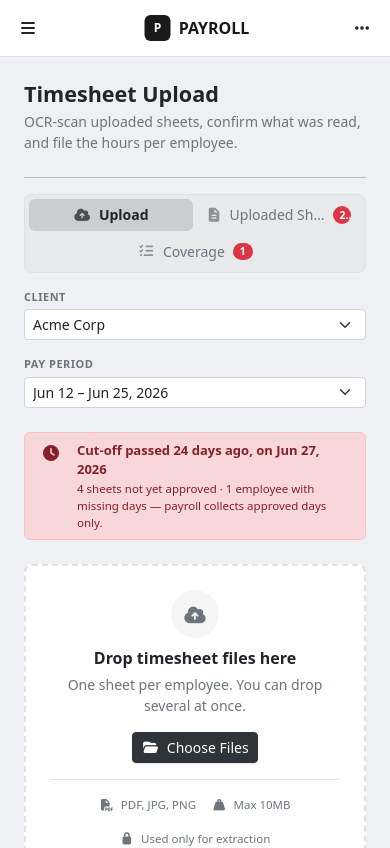
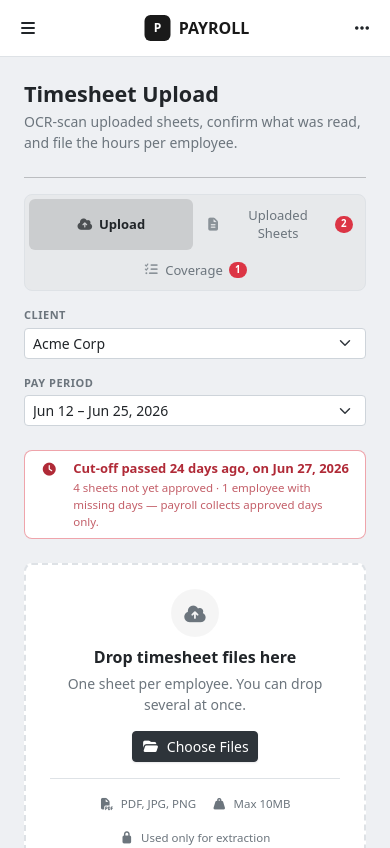
Before and after one commit to melchie04/payroll-system, a React (Vite) app in the folder frontend/: page /timesheet in a window 390 px wide. Shown: the top 848 px of the page. Built offline with nearby package versions, Linux system fonts and the light colour scheme.

Commit message:
Update: Clean timesheet folder pages

```diff
--- a/frontend/src/assets/scss/_nav.scss
+++ b/frontend/src/assets/scss/_nav.scss
@@ -460,13 +460,17 @@
   text-overflow: ellipsis;
 }
 
-// Mobile: two per row, filling the tray.
+// Mobile: two per row, filling the tray. Half a tray is narrower than a label
+// like "Uploaded Sheets" or "Roles & Permissions" at the desktop size, so the
+// metrics tighten a step here to buy those labels the room to sit on one line.
 @media (max-width: 575.98px) {
   .tabs-nav-item {
     flex: 0 0 calc(50% - 0.125rem);
     max-width: calc(50% - 0.125rem);
-    padding-left: 0.6rem;
-    padding-right: 0.6rem;
+    gap: 0.375rem;
+    padding: 0.45rem 0.5rem;
+    font-size: 0.8125rem;
+    white-space: normal;
   }
 
   // With an odd number of tabs the last one would sit alone in a half-empty
@@ -474,6 +478,20 @@
   .tabs-nav-item:last-child:nth-child(odd) {
     flex-basis: 100%;
     max-width: 100%;
+  }
+
+  // Wrapping rather than clipping. A label that still cannot fit breaks to a
+  // second line, instead of trailing an ellipsis into the count beside it.
+  .tabs-nav-item > span {
+    overflow: visible;
+    text-overflow: clip;
+  }
+
+  // The icon and the count are fixed marks either side of the label, so the
+  // label is the only part that gives way when the row runs short.
+  .tabs-nav-item > i,
+  .tabs-nav-item > .badge {
+    flex-shrink: 0;
   }
 }
 
--- a/frontend/src/assets/scss/_timesheet.scss
+++ b/frontend/src/assets/scss/_timesheet.scss
@@ -63,6 +63,62 @@
 // margin would lift it out of line with them.
 .ts-toolbar .tabs-nav {
   margin-bottom: 0;
+}
+
+// Cut-off notice. A filled panel this wide turns the whole page red, so the tone
+// is carried by the border, the icon and the headline instead, and the fill stays
+// on the same surface the cards use. Weight comes from the border and the bold
+// first line rather than from the area of colour.
+.ts-notice {
+  border: 1px solid var(--bs-border-color);
+  border-radius: 0.5rem;
+  background-color: #fff;
+  color: var(--bs-body-color);
+}
+
+// The icon is the one place the tone runs at full strength: it is small enough to
+// stay a marker rather than a wash.
+.ts-notice-icon {
+  font-size: 0.8125rem;
+}
+
+// Inside a card the white fill would match the card exactly and leave the border
+// floating, so a notice nested in one takes the faintest tint of its own hue.
+.card .ts-notice {
+  background-color: rgba(0, 0, 0, 0.015);
+}
+
+// The supporting line is the same hue held back, so the two lines read as one
+// notice rather than a heading with unrelated grey text beneath it.
+.ts-notice-sub {
+  opacity: 0.75;
+}
+
+.ts-notice-danger {
+  border-color: rgba(220, 53, 69, 0.45);
+  color: #b02a37;
+}
+
+.ts-notice-warning {
+  border-color: rgba(217, 119, 6, 0.45);
+  color: #b45309;
+}
+
+.ts-notice-secondary {
+  border-color: var(--bs-border-color);
+  color: #495057;
+}
+
+.ts-notice-success {
+  border-color: rgba(25, 135, 84, 0.45);
+  color: #146c43;
+}
+
+// Amber body text. Bootstrap's warning is a fill colour, and at the 11.5px these
+// notes are set in it drops well under the contrast floor on a white row. Text
+// carrying a warning takes the darker amber instead; the fill keeps the bright one.
+.ts-warn {
+  color: #b45309;
 }
 
 // Dropzone. Sits on the card surface rather than the page plane, so it reads as
@@ -278,6 +334,44 @@
   color: #adb5bd;
 }
 
+// On the dark surface the same hues would sit too close to the background, so
+// each tone steps up to the lighter member of its pair.
+[data-bs-theme="dark"] .ts-notice {
+  background-color: var(--app-dark-surface);
+  border-color: var(--app-dark-border);
+  color: var(--app-dark-text);
+}
+
+[data-bs-theme="dark"] .card .ts-notice {
+  background-color: rgba(255, 255, 255, 0.03);
+}
+
+[data-bs-theme="dark"] .ts-notice-danger {
+  border-color: rgba(220, 53, 69, 0.4);
+  color: #ea868f;
+}
+
+[data-bs-theme="dark"] .ts-notice-warning {
+  border-color: rgba(255, 193, 7, 0.35);
+  color: #ffda6a;
+}
+
+[data-bs-theme="dark"] .ts-notice-secondary {
+  border-color: var(--app-dark-border);
+  color: var(--app-dark-text-muted);
+}
+
+[data-bs-theme="dark"] .ts-notice-success {
+  border-color: rgba(25, 135, 84, 0.35);
+  color: #75b798;
+}
+
+// The problem inverts on the dark surface: the darker amber disappears into it,
+// so the tone lifts rather than deepens.
+[data-bs-theme="dark"] .ts-warn {
+  color: #ffda6a;
+}
+
 // Stacked rows on mobile give each cell a full-width line already, so the
 // minimum cell width would only force horizontal overflow.
 @media (max-width: 767.98px) {
--- a/frontend/src/components/timesheet/TimesheetCoverage.jsx
+++ b/frontend/src/components/timesheet/TimesheetCoverage.jsx
@@ -67,7 +67,7 @@ export function TimesheetCoverage({ rows = [], period, onUploadFor }) {
                 <Td>
                   {r.covered || <span className="text-muted">&mdash;</span>}
                   {r.gap && (
-                    <div className="text-warning" style={{ fontSize: 11.5 }}>
+                    <div className="ts-warn" style={{ fontSize: 11.5 }}>
                       Missing {r.gap}
                     </div>
                   )}
--- a/frontend/src/components/timesheet/TimesheetFiles.jsx
+++ b/frontend/src/components/timesheet/TimesheetFiles.jsx
@@ -144,13 +144,13 @@ export function TimesheetFiles({ files = [] }) {
           ) : (
             <>
               {clean.length > 0 && (
-                <div className="alert alert-success d-flex flex-column flex-sm-row align-items-sm-center gap-2 gap-sm-3 mx-3 mt-3 mb-0 py-2 px-3">
-                  <i className="fas fa-circle-check flex-shrink-0"></i>
+                <div className="ts-notice ts-notice-success d-flex flex-column flex-sm-row align-items-sm-center gap-2 gap-sm-3 mx-3 mt-3 mb-3 py-2 px-3">
+                  <i className="fas fa-circle-check ts-notice-icon flex-shrink-0"></i>
                   <div className="flex-grow-1" style={{ fontSize: "0.8125rem" }}>
                     <strong>
                       {clean.length} sheet{clean.length === 1 ? "" : "s"} with nothing flagged
                     </strong>
-                    <div style={{ fontSize: 11.5 }}>
+                    <div className="ts-notice-sub" style={{ fontSize: 11.5 }}>
                       Names matched, signatures present, totals agree with the handwritten figures.
                     </div>
                   </div>
@@ -187,7 +187,7 @@ export function TimesheetFiles({ files = [] }) {
                       )}
                       {duplicates.has(f.id) && (
                         <div
-                          className="text-warning d-flex align-items-center gap-1"
+                          className="ts-warn d-flex align-items-center gap-1"
                           style={{ fontSize: 11.5 }}
                           title={`Same days as ${duplicates
                             .get(f.id)
--- a/frontend/src/pages/timesheet/Timesheet.jsx
+++ b/frontend/src/pages/timesheet/Timesheet.jsx
@@ -124,11 +124,11 @@ export default function Timesheet() {
       </section>
 
       {showCutOff && (
-        <div className={`alert alert-${cutOffTone} d-flex align-items-start gap-3 py-2 px-3 mb-4`}>
-          <i className="fas fa-clock flex-shrink-0 mt-1"></i>
+        <div className={`ts-notice ts-notice-${cutOffTone} d-flex align-items-start gap-3 py-2 px-3 mb-4`}>
+          <i className="fas fa-clock ts-notice-icon flex-shrink-0 mt-1"></i>
           <div style={{ fontSize: "0.8125rem" }}>
             <strong>{cutOffHeadline}</strong>
-            <div style={{ fontSize: 11.5 }}>
+            <div className="ts-notice-sub" style={{ fontSize: 11.5 }}>
               {unapproved > 0 && `${unapproved} sheet${unapproved === 1 ? "" : "s"} not yet approved`}
               {unapproved > 0 && gaps > 0 && " · "}
               {gaps > 0 && `${gaps} employee${gaps === 1 ? "" : "s"} with missing days`}
--- a/frontend/src/pages/timesheet/TimesheetReview.jsx
+++ b/frontend/src/pages/timesheet/TimesheetReview.jsx
@@ -608,7 +608,7 @@ function TimesheetReviewForm({ file, files, onBack, onApprove, onSave, onReject
                       <Td>
                         {schedule ? (
                           <span
-                            className={rowLate(row, schedule) > 0 ? "fw-semibold text-warning" : "text-muted"}
+                            className={rowLate(row, schedule) > 0 ? "fw-semibold ts-warn" : "text-muted"}
                             title={`In at ${row.amIn || "—"} against a ${schedule.in} start`}
                           >
                             {rowLate(row, schedule) || (row.amIn ? 0 : "—")}
@@ -820,7 +820,7 @@ function TotalItem({ label, value, written }) {
           {value}
         </div>
         {written != null && (
-          <div className={mismatch ? "text-warning" : "text-muted"} style={{ fontSize: 11 }}>
+          <div className={mismatch ? "ts-warn" : "text-muted"} style={{ fontSize: 11 }}>
             {mismatch && <i className="fas fa-triangle-exclamation me-1"></i>}
             Sheet says {written}
           </div>
```
